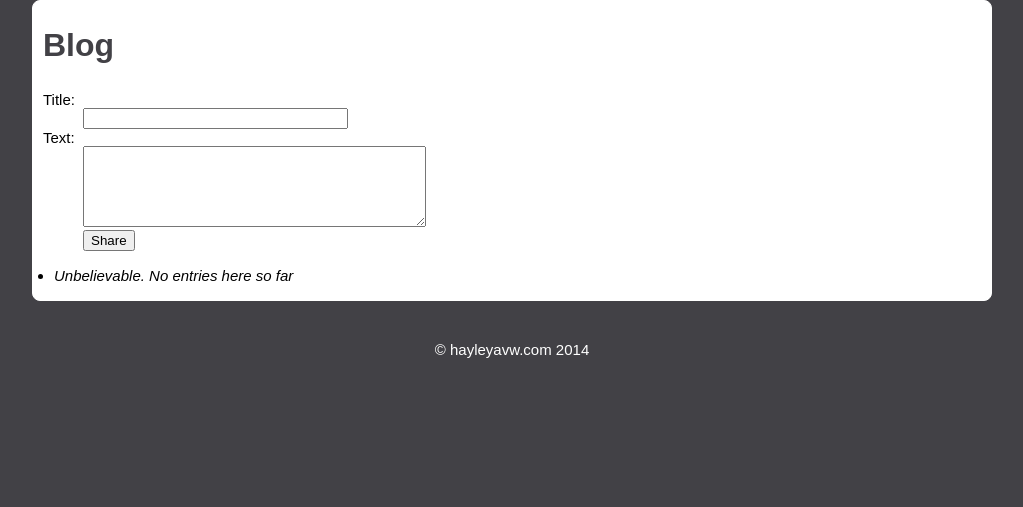
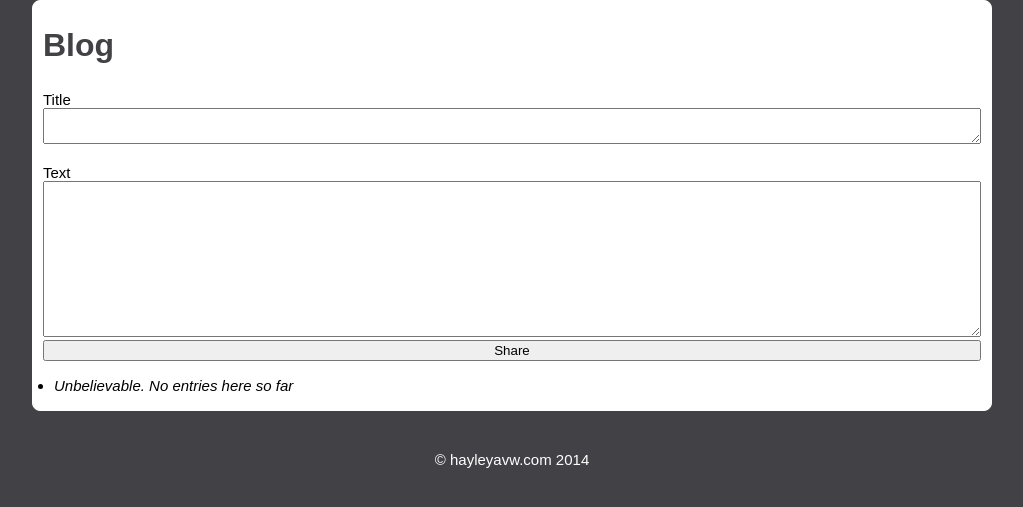
Before and after one commit to hayleycodes/personal-website, a Flask app: page /blog in a window 1280 px wide. Shown: the part 157-664 px from the top of the page, without its empty margins (128-1151 px from the left). Run offline with Flask 2, Linux system fonts and the light colour scheme; the visitor is signed in with stand-in values (Sample User, id 1); data that the repository does not hold is empty; some libraries are stand-ins or nearby versions.

Commit message:
formatting blog, submit now routes back to blog instead of home

```diff
--- a/static/sass/_base.scss
+++ b/static/sass/_base.scss
@@ -83,6 +83,14 @@ header {
 }
 
 
+textarea {
+	width: 100%;
+}
+
+input {
+	width: 100%;
+}
+
 section, .entries {
 	border-radius: 8px;
 	border: white 1px solid;
--- a/static/stylesheets/style.css
+++ b/static/stylesheets/style.css
@@ -95,63 +95,73 @@ header nav a::after {
 }
 
 /* line 86, ../sass/_base.scss */
+textarea {
+  width: 100%;
+}
+
+/* line 90, ../sass/_base.scss */
+input {
+  width: 100%;
+}
+
+/* line 94, ../sass/_base.scss */
 section, .entries {
   border-radius: 8px;
   border: white 1px solid;
   background-color: white;
   padding: 0 10px;
 }
-/* line 91, ../sass/_base.scss */
+/* line 99, ../sass/_base.scss */
 section img, .entries img {
   display: block;
   width: 310px;
   border-radius: 15px;
   border: white 7px solid;
 }
-/* line 98, ../sass/_base.scss */
+/* line 106, ../sass/_base.scss */
 section p, .entries p {
   display: block;
 }
-/* line 101, ../sass/_base.scss */
+/* line 109, ../sass/_base.scss */
 section aside, .entries aside {
   float: right;
   padding-top: 10px;
   text-align: right;
 }
-/* line 106, ../sass/_base.scss */
+/* line 114, ../sass/_base.scss */
 section a, .entries a {
   display: inline-block;
   color: white;
   text-decoration: none;
   font-style: italic;
 }
-/* line 112, ../sass/_base.scss */
+/* line 120, ../sass/_base.scss */
 section a:hover, .entries a:hover {
   font-weight: bold;
 }
 @media only screen and (max-width: 480px) {
-  /* line 117, ../sass/_base.scss */
+  /* line 125, ../sass/_base.scss */
   section img, .entries img {
     width: 170px;
   }
-  /* line 120, ../sass/_base.scss */
+  /* line 128, ../sass/_base.scss */
   section section, .entries section {
     padding: 0 5px;
   }
 }
 
-/* line 126, ../sass/_base.scss */
+/* line 134, ../sass/_base.scss */
 h2 {
   font-size: 32px;
 }
 
-/* line 130, ../sass/_base.scss */
+/* line 138, ../sass/_base.scss */
 h3 {
   line-height: 0.1;
   font-size: 18px;
 }
 
-/* line 136, ../sass/_base.scss */
+/* line 144, ../sass/_base.scss */
 footer {
   padding-bottom: 20px;
   margin-bottom: 20px;
--- a/templates/blog.html
+++ b/templates/blog.html
@@ -10,15 +10,16 @@
 
         {% if session.logged_in %}
 
-        <form action="{{ url_for('add_entry') }}" method="post" class="add-entry">
-            <dl>
-                <dt>Title:
-                <dd><input type="text" size="30" name="title">
-                <dt>Text:
-                <dd><textarea name="text" rows="5" cols="40"></textarea>
-                <dd><input type="submit" value="Share">
-          </dl>
-        </form>
+            <form action="{{ url_for('add_entry') }}" method="post" class="add-entry">
+                Title
+                <textarea name="title"></textarea>
+                <br>
+                <br>
+                Text
+                <textarea name="text" rows="10"></textarea>
+                <input type="submit" value="Share">
+            </form>
+
         {% endif %}
 
         <ul class="entries">
```
